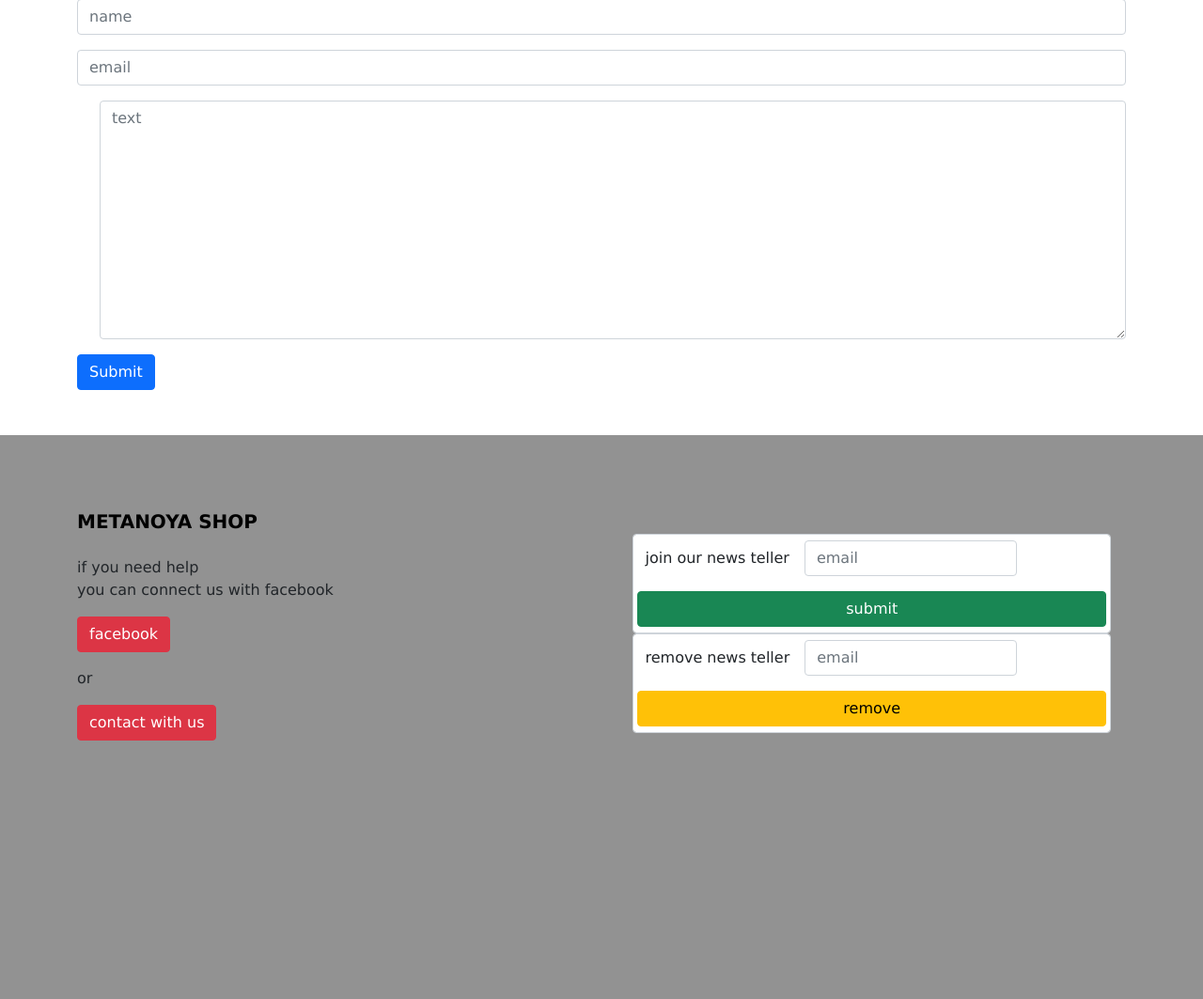
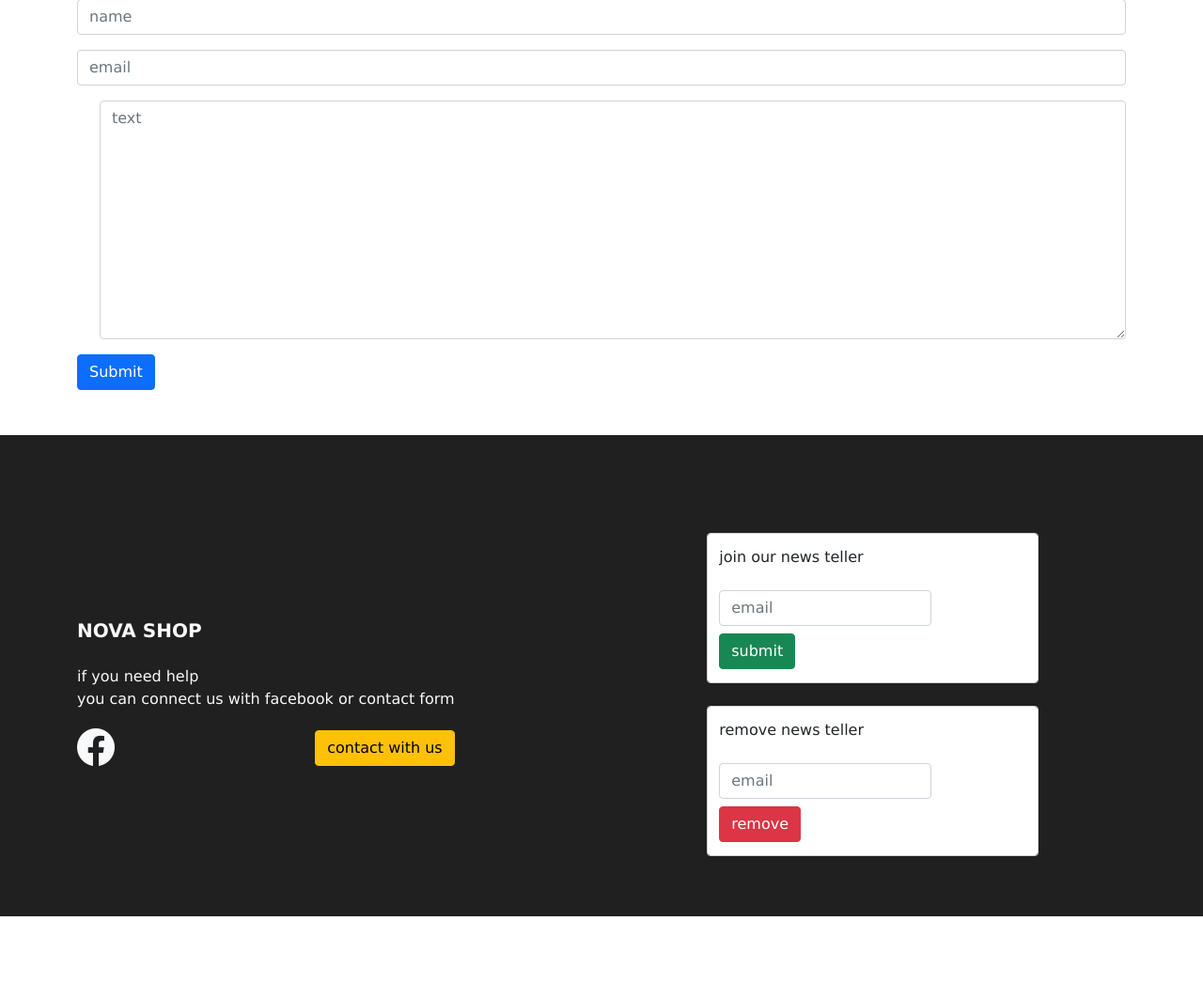
Before and after one commit to Code-Institute-Submissions/zahramousavi930-Nava.boutique, a Django app: page /contact in a window 1280 px wide. Shown: the part 319-1382 px from the top of the page at 94% size. After the commit the page ends 1294 px from the top, so only its background shows below. Run offline with Django 4.2, Linux system fonts and the light colour scheme; data comes from the database, SQL or seed files in the repository; some libraries are stand-ins or nearby versions.

Commit message:
compelet footer part

```diff
--- a/static/css/style.css
+++ b/static/css/style.css
@@ -320,11 +320,13 @@ header navbar {
 /* footer */
 
 .footer {
-  height: 600px !important;
-  background: #929292;
+  height: 750px !important;
+  background: #202020;
   padding-top: 80px;
   padding-bottom: 40px;
 }
+
+
 
 /*END FOOTER SOCIAL DESIGN*/
 
@@ -608,6 +610,10 @@ box-shadow: rgba(0, 0, 0, 0.25) 0px 54px 55px, rgba(0, 0, 0, 0.12) 0px -12px 30p
       display: none;
   }
 
+  .footer{
+    height: auto !important;
+  }
+
 }
 
 @media (max-width:992px){
--- a/templates/main/footer.html
+++ b/templates/main/footer.html
@@ -1,34 +1,29 @@
 
     <footer class="footer">
-        <div class="container">
-            <div class=" d-flex justify-content-between align-items-center ">
+        <div class="container ">
+            <div class=" d-flex flex-column flex-lg-row justify-content-between align-items-center ">
+                    <div class="single_footer">
+                        <h4 class="text-light"> Nova shop</h4>
+                        <div>
+                            <p class="text-light">
+                                if you need help <br> you can connect us with facebook or contact form
+                              </p>
+                        </div>
+
+                        <div class="d-flex  justify-content-between align-items-center" >
+                                 <a href="https://www.facebook.com/profile.php?id=100094030952664">
+                                    <i class="bi bi-facebook text-light h1"> </i>
+                                </a>
+
+                             <a href="{% url 'contact_with_us' %}" class="btn btn-warning">contact with us</a>
+
+                        </div>
 
 
-                    <div class="single_footer">
-                        <h4> Metanoya shop</h4>
-                        <ul>
+                        </div>
 
-                            <li class="my-3">
-                              <p>
-                                if you need help <br> you can connect us with facebook
-                              </p>
-                            </li>
-                            <li class="my-3">
-                              <button class="btn btn-danger">facebook</button>
-                            </li>
-
-                              <li class="my-3">
-                                  <p>or</p>
-                              <a href="{% url 'contact_with_us' %}" class="btn btn-danger">contact with us</a>
-                            </li>
-
-                        </ul>
-                    </div>
-
-<div class="m-3">
-
-
-                <form class="form-control" method="post" action="{% url 'news_teller'%}">
+                        <div>
+                                  <form  class="form-control w-75 m-4" method="post" action="{% url 'news_teller'%}">
                     {% csrf_token %}
                     <div class="row g-3 align-items-center">
                   <div class="col-auto">
@@ -36,12 +31,16 @@
                   </div>
                   <div class="col-auto">
                     <input type="email" id="input7" class="form-control" placeholder="email" name="newstelleremail">
+                        <button class="btn btn-success my-2">submit</button>
                   </div>
-                        <button class="btn btn-success">submit</button>
                 </form>
-              </div>
 
-                 <form class="form-control " method="post" action="{% url 'remove_news_teller'%}">
+
+                        </div>
+
+                <div>
+
+                    <form class="form-control w-75 m-4 " method="post" action="{% url 'remove_news_teller'%}">
                     {% csrf_token %}
                     <div class="row g-3 align-items-center">
                   <div class="col-auto">
@@ -50,12 +49,22 @@
                   </div>
                   <div class="col-auto">
                     <input type="email" id="input6" class="form-control" placeholder="email" name="removenewstelleremail">
+                        <button class="btn btn-danger my-2">remove</button>
                   </div>
-                        <button class="btn btn-warning">remove</button>
                 </form>
 
-            </div>
-        </div>
+                </div>
+
+
+
+
+
+              </div>
+
+
+
+
+
 
 
 
```
Also changed, not shown: 1 other file.
